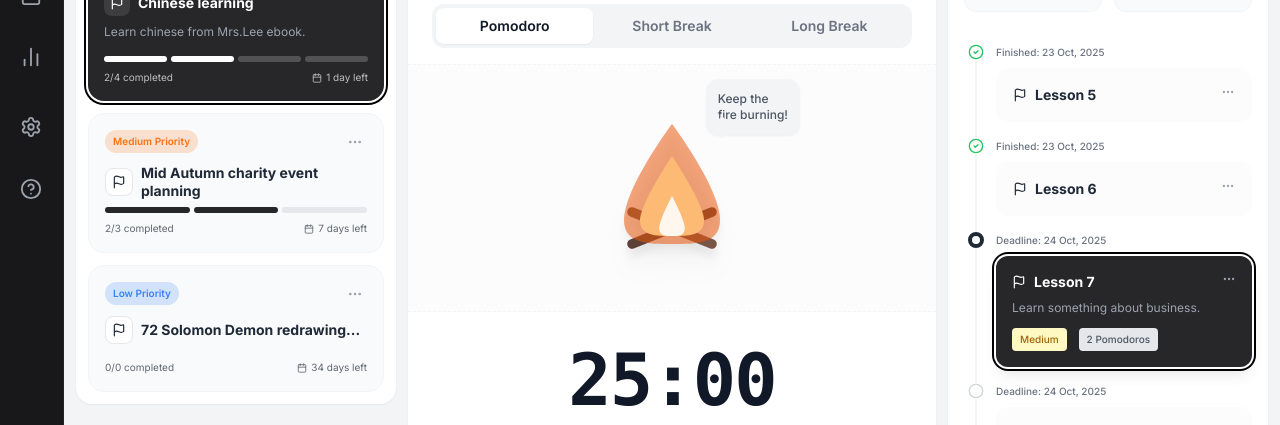
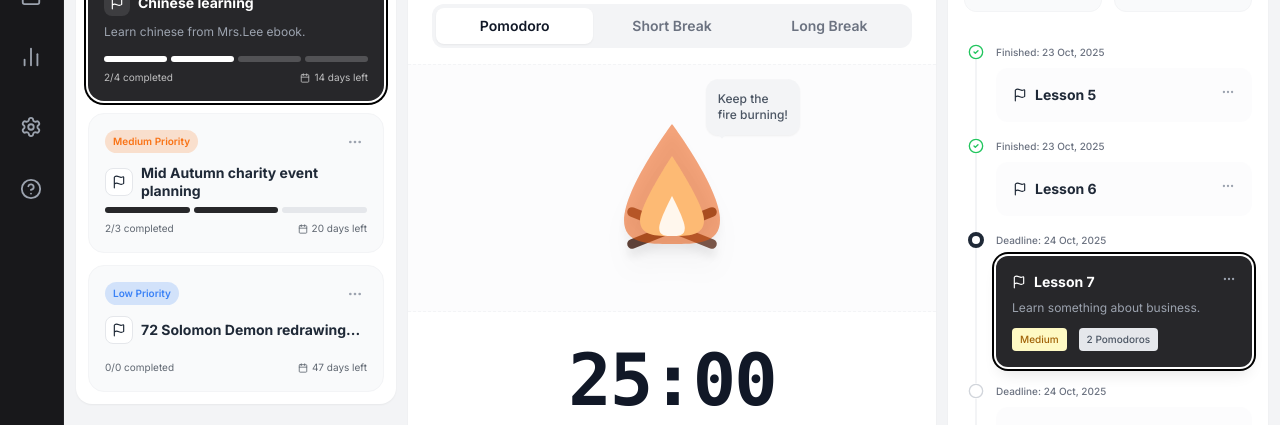
Before and after one commit to latrung124/totorodo-web, a React (Vite) app: page / in a window 1280 px wide. Both pictures are taken after a click on the button "Continue as Guest". Shown: the part 212-637 px from the top of the page. Built offline with nearby package versions, Linux system fonts and the light colour scheme.

Commit message:
feat: add mock data, a date helper, and a TaskGroupList component with search, filter, sort, and group management features.

```diff
--- a/src/components/home/TaskGroupList.tsx
+++ b/src/components/home/TaskGroupList.tsx
@@ -3,6 +3,7 @@ import { Search, Plus, Filter, MoreHorizontal, Flag, Calendar as CalendarIcon, X
 import { useTaskStore } from '../../store/useTaskStore';
 import type { TaskGroup } from '../../types';
 import { AnimatePresence, motion } from 'framer-motion';
+import { formatDeadline } from '../../helpers/dateHelper';
 
 import { FilterPopover } from '../shared';
 
@@ -270,7 +271,7 @@ export const TaskGroupList: React.FC<TaskGroupListProps> = ({ selectedGroupId, o
                     <span>{completedTasks}/{totalTasks} completed</span>
                     <div className="flex items-center space-x-1">
                       <CalendarIcon size={10} />
-                      <span>{group.deadline}</span>
+                      <span>{formatDeadline(group.deadline)}</span>
                     </div>
                   </div>
                 </motion.div>
--- a/src/data/mockData.ts
+++ b/src/data/mockData.ts
@@ -3,12 +3,12 @@ import { Flag, Edit3, Layers } from 'lucide-react';
 import type { TaskGroup, TimelineTask, HistoryTask, FaqItem, LanguageItem, CalendarTask } from '../types';
 
 export const CALENDAR_TASKS: CalendarTask[] = [
-    { id: 101, title: "Review Chapter 1", date: 5, priority: "High", status: "done", pomodoros: 2, completedPomodoros: 2 },
-    { id: 102, title: "Math Assignment", date: 12, priority: "Medium", status: "todo", pomodoros: 4, completedPomodoros: 0 },
-    { id: 103, title: "Design Mockups", date: 12, priority: "High", status: "current", pomodoros: 6, completedPomodoros: 3 },
-    { id: 104, title: "Team Meeting", date: 15, priority: "Low", status: "todo", pomodoros: 1, completedPomodoros: 0 },
-    { id: 105, title: "Submit Report", date: 24, priority: "High", status: "todo", pomodoros: 3, completedPomodoros: 0 },
-    { id: 106, title: "Email Client", date: 24, priority: "Low", status: "todo", pomodoros: 1, completedPomodoros: 0 },
+    { id: 101, title: "Review Chapter 1", date: "2025-12-05", priority: "High", status: "done", pomodoros: 2, completedPomodoros: 2, deadlineTime: "10:00" },
+    { id: 102, title: "Math Assignment", date: "2025-12-12", priority: "Medium", status: "todo", pomodoros: 4, completedPomodoros: 0, deadlineTime: "14:00" },
+    { id: 103, title: "Design Mockups", date: "2025-12-12", priority: "High", status: "current", pomodoros: 6, completedPomodoros: 3, deadlineTime: "16:00" },
+    { id: 104, title: "Team Meeting", date: "2025-12-15", priority: "Low", status: "todo", pomodoros: 1, completedPomodoros: 0, deadlineTime: "09:00" },
+    { id: 105, title: "Submit Report", date: "2025-12-24", priority: "High", status: "todo", pomodoros: 3, completedPomodoros: 0, deadlineTime: "17:00" },
+    { id: 106, title: "Email Client", date: "2025-12-24", priority: "Low", status: "todo", pomodoros: 1, completedPomodoros: 0, deadlineTime: "11:00" },
 ];
 
 export const UNSCHEDULED_TASKS = [
@@ -25,7 +25,7 @@ export const TASK_GROUPS: TaskGroup[] = [
         priority: "High",
         completed: 6,
         total: 8,
-        deadline: "1 day left",
+        deadline: "2025-12-07", // 1 day left from 2025-12-06
         theme: "dark"
     },
     {
@@ -35,7 +35,7 @@ export const TASK_GROUPS: TaskGroup[] = [
         priority: "Medium",
         completed: 0,
         total: 3,
-        deadline: "7 days left",
+        deadline: "2025-12-13", // 7 days left
         theme: "light"
     },
     {
@@ -45,7 +45,7 @@ export const TASK_GROUPS: TaskGroup[] = [
         priority: "Low",
         completed: 12,
         total: 84,
-        deadline: "34 days left",
+        deadline: "2026-01-09", // ~34 days left
         theme: "light"
     }
 ];
--- /dev/null
+++ b/src/helpers/dateHelper.ts
@@ -0,0 +1,28 @@
+import { differenceInCalendarDays, parseISO, isValid, isToday, isPast } from 'date-fns';
+
+export const formatDeadline = (deadline: string): string => {
+    // If it's already a "X days left" string or not a date, try to parse it
+    // But for now, let's assume if it doesn't look like a date, return as is
+    // Simple check for YYYY-MM-DD format or ISO string
+    const date = parseISO(deadline);
+
+    if (!isValid(date)) {
+        return deadline;
+    }
+
+    if (isToday(date)) {
+        return 'Today';
+    }
+
+    if (isPast(date)) {
+        return 'Overdue';
+    }
+
+    const daysLeft = differenceInCalendarDays(date, new Date());
+
+    if (daysLeft === 1) {
+        return '1 day left';
+    }
+
+    return `${daysLeft} days left`;
+};
```
